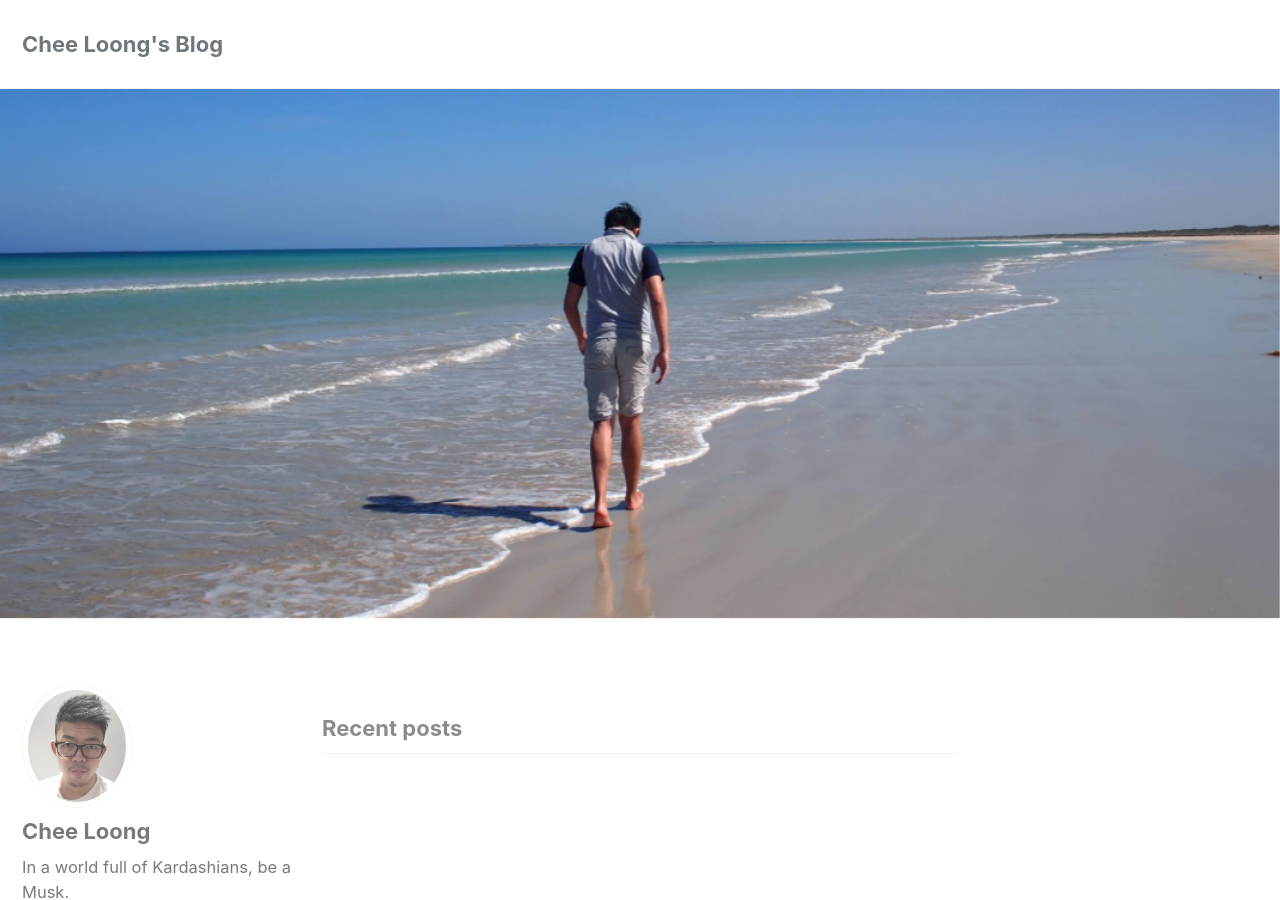
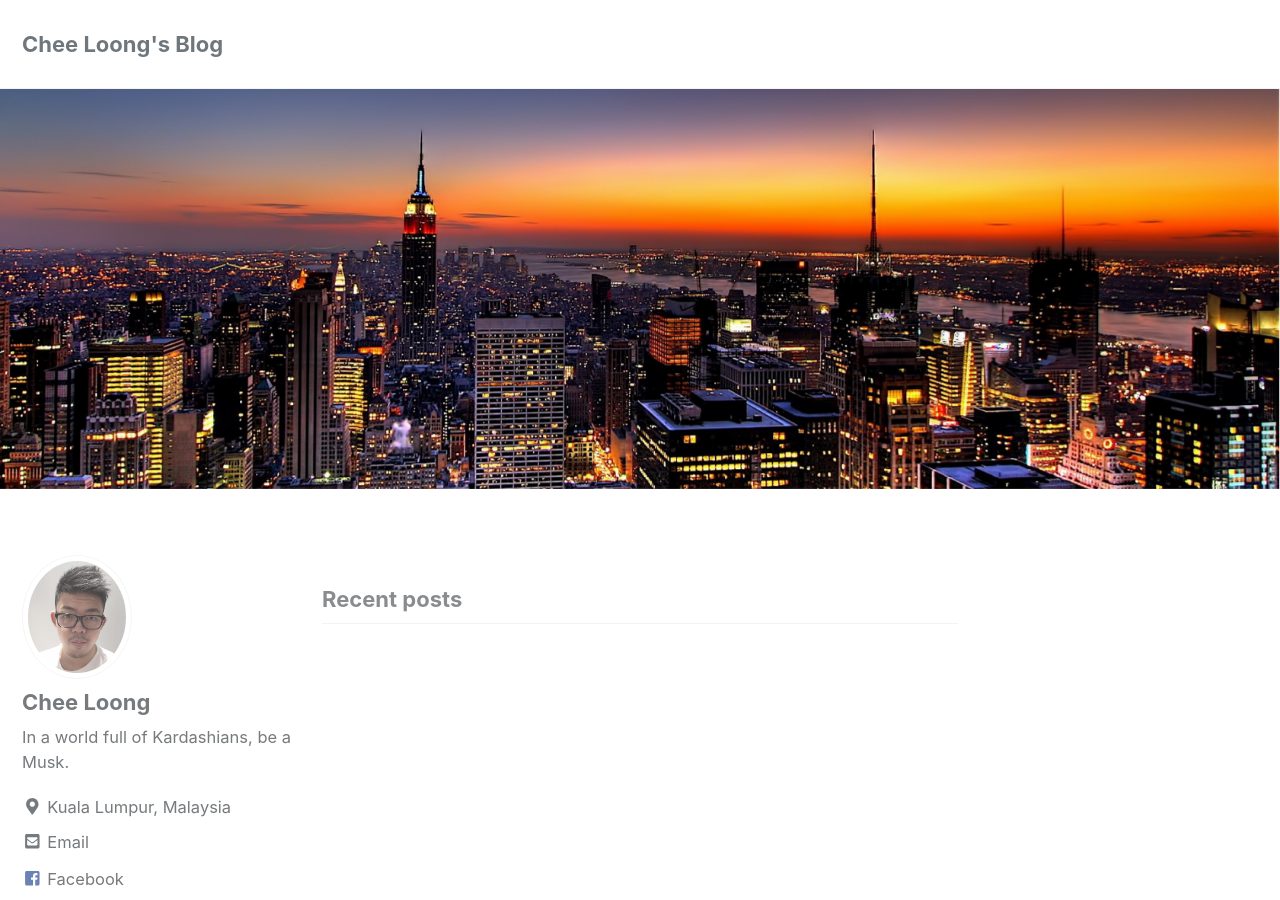
Before and after one commit to CheeLoong/CheeLoong.github.io, a Jekyll site: the page built from index.html, in a window 1280 px wide and 900 px high. Built offline with Jekyll 4.4.1, drawn with Linux system fonts in a browser that asks for light colours; cached includes are drawn as plain includes; the list of posts is cut into pages by our own code.

Commit message:
new banner

```diff
--- a/index.html
+++ b/index.html
@@ -2,5 +2,5 @@
 layout: home
 author_profile: true
 header:
-  image: "/assets/images/walkingalone.png"
+  image: "/assets/images/nycbanner.jpg"
 ---
```
